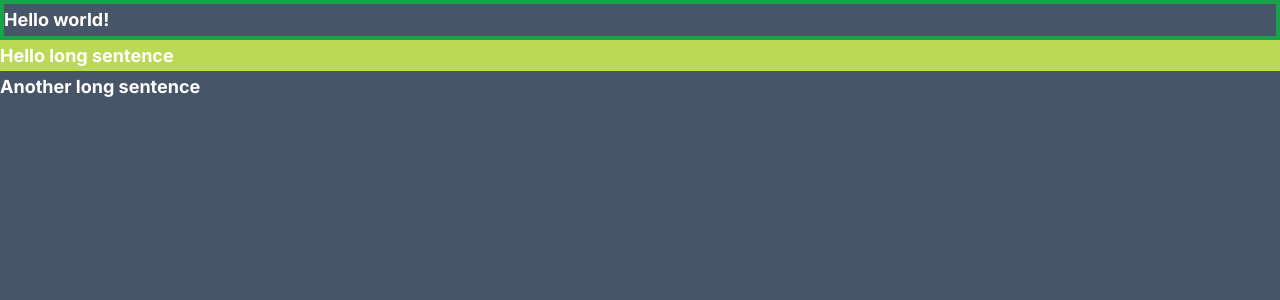
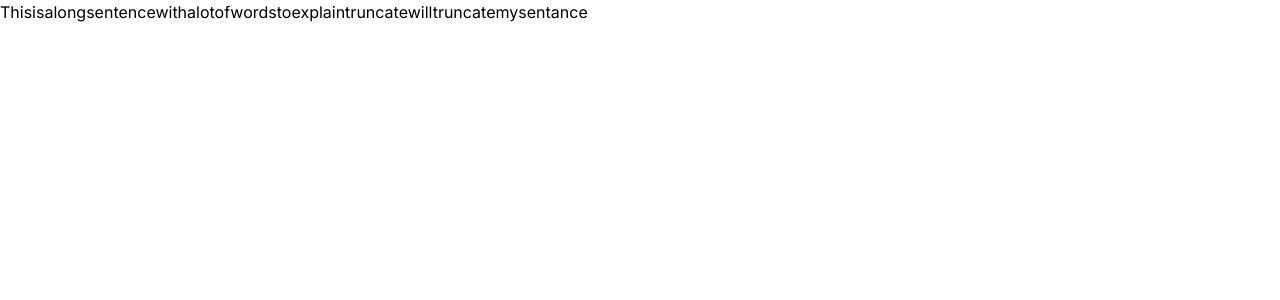
Before and after one commit to britzky/tailwindcss-tutorial, a Next.js app: page / in a window 1280 px wide. Shown: the top 300 px of the page. Built offline with nearby package versions, Linux system fonts and the light colour scheme.

Commit message:
finished typography

```diff
--- a/src/app/globals.css
+++ b/src/app/globals.css
@@ -1,9 +1,12 @@
+@import url('https://fonts.googleapis.com/css2?family=Raleway:wght@400;900&display=swap');
+
 @tailwind base;
 @tailwind components;
 @tailwind utilities;
 
 @layer base {
   html {
-    @apply bg-slate-600 text-white text-lg font-bold;
+    @apply text-black;
+    font-family: 'Raleway', sans-serif;
   }
 }
--- a/src/app/page.tsx
+++ b/src/app/page.tsx
@@ -2,12 +2,14 @@ import Image from 'next/image'
 
 export default function Home() {
   return (
-    <div>
-      <h1 className="border-4 border-green-600">
-        Hello world!
-      </h1>
-      <p className="bg-[#bada55]">Hello long sentence</p>
-      <p>Another long sentence</p>
+    <div >
+      <p className="break-all">Thisisalongsentencewithalotofwordstoexplaintruncatewilltruncatemysentance</p>
+      {/* <h1 className="text-3xl">Title 1</h1>
+      <h2 className="text-2xl">Title 2</h2>
+      <h3 className="text-xl">Title 3</h3>
+      <p className="text-base uppercase">A regular paragraph</p>
+      <p className="text-sm">A description paragraph</p>
+      <p className="note text-xs">A little note</p> */}
     </div>
 
   )
--- a/tailwind.config.js
+++ b/tailwind.config.js
@@ -59,6 +59,11 @@ module.exports = {
           100: "#49e659",
           936: "#434252"
         },
+        fontSize: {
+          xs: '12px',
+          sm: '15px',
+          base: '18px',
+        },
       },
     },
   },
```
